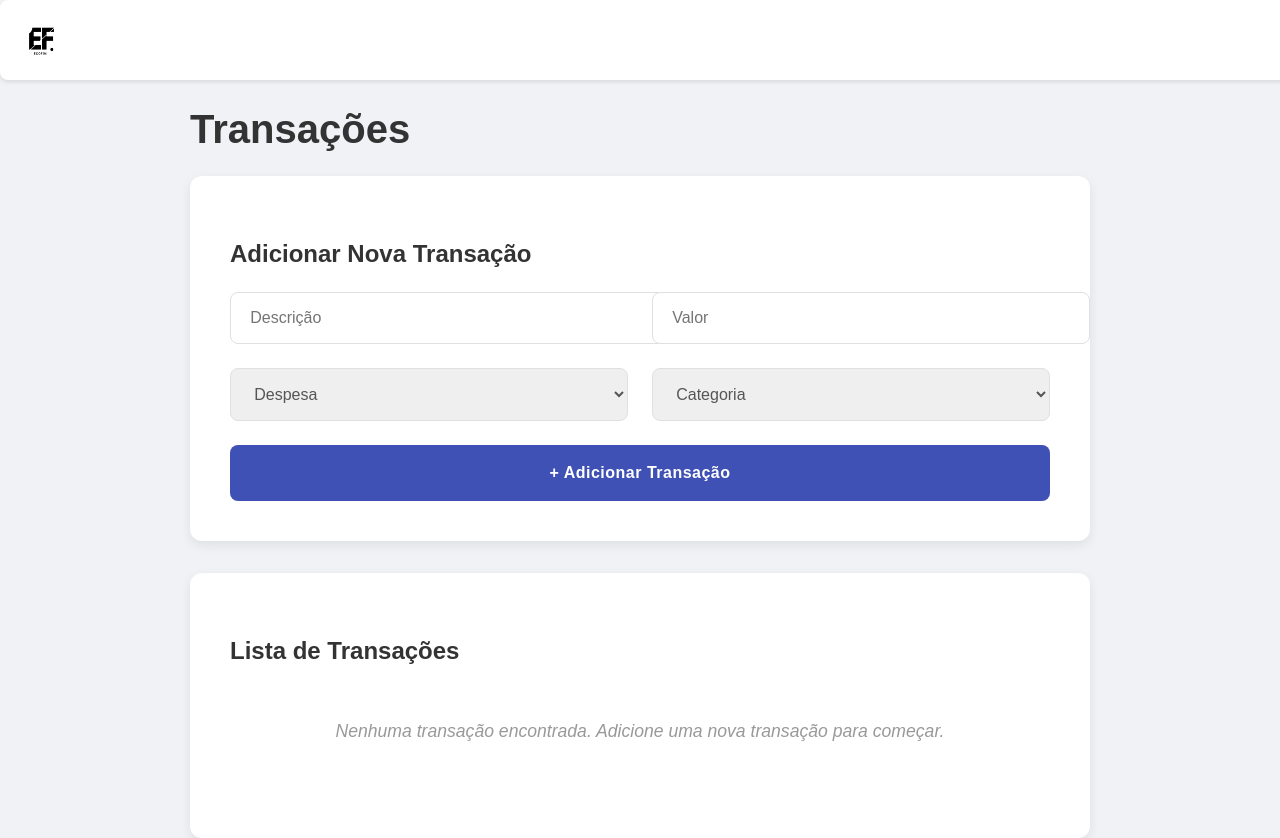
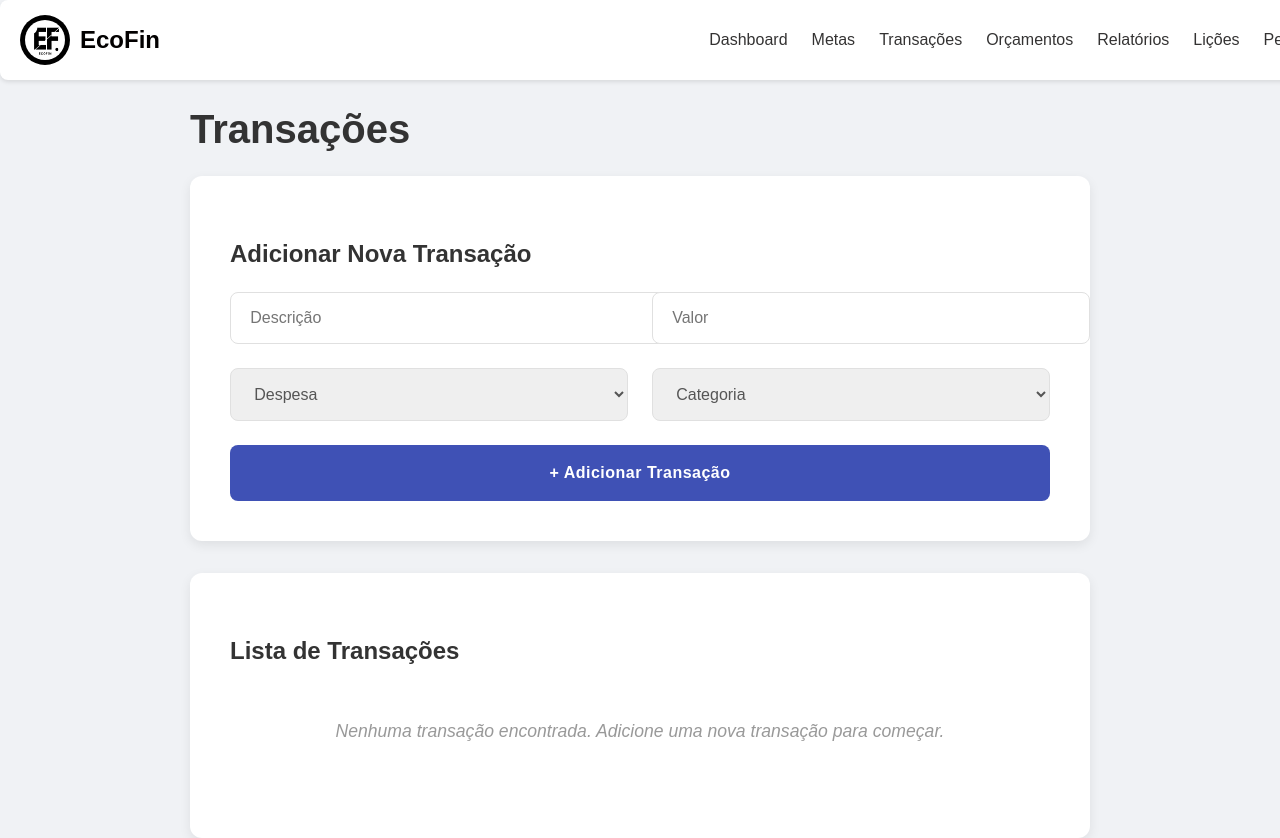
Before and after one commit to Projeto-EcoFin/EcoFin, a React (Vite) app: page /transacoes in a window 1280 px wide. Shown: the top 838 px of the page. Built offline with nearby package versions, Linux system fonts and the light colour scheme.

Commit message:
mudando o header

```diff
--- a/src/components/AddTransactionForm.jsx
+++ b/src/components/AddTransactionForm.jsx
@@ -4,7 +4,7 @@ import './AddTransactionForm.css';
 const AddTransactionForm = ({ onAddTransaction }) => {
   const [description, setDescription] = useState('');
   const [value, setValue] = useState('');
-  const [type, setType] = useState('despesa'); // Mudei o padrão para despesa
+  const [type, setType] = useState('despesa');
   const [category, setCategory] = useState('');
 
   const handleSubmit = (e) => {
--- a/src/components/Header.css
+++ b/src/components/Header.css
@@ -1,6 +1,6 @@
 .header {
   background-color: #3f51b5;
-  color: #4682B4;
+  color: #3f51b5;
   display: flex;
   justify-content: space-between;
   align-items: center;
@@ -12,16 +12,17 @@
   align-items: center;
 }
 
-.logo {
-  background-color: white;
-  color: #3f51b5;
-  font-weight: bold;
-  padding: 0.5rem;
-  border-radius: 5px;
-  margin-right: 0.5rem;
+.logo-image {
+  width: 60px;
+  height: auto;
+  margin-right: 0.75rem;
+  background-color: #000000;
+  border-radius: 50%;
+  padding: 5px;
 }
 
 .app-name {
+  color: #020000;
   font-size: 1.5rem;
   font-weight: bold;
 }
@@ -30,17 +31,18 @@
   list-style: none;
   display: flex;
   gap: 1.5rem;
+  margin: 0;
+  padding: 0;
 }
 
 .navbar a {
-  color: white;
+  color: #020000;
   text-decoration: none;
   font-weight: 500;
+  opacity: 0.8;
+  transition: opacity 0.3s;
 }
 
-.logo-image {
-  width: 60px;
-  height: auto;
-  margin-right: 0.75rem;
-  border-radius: 5px;
+.navbar a:hover {
+  opacity: 1;
 }
--- a/src/view/RegisterPage.jsx
+++ b/src/view/RegisterPage.jsx
@@ -1,7 +1,7 @@
 import React from 'react';
 import { useNavigate } from 'react-router-dom';
 import './RegisterPage.css';
-import logoImage from '../assets/logo.png';
+import Header from '../components/Header';
 
 const RegisterPage = () => {
   const navigate = useNavigate();
@@ -13,19 +13,16 @@ const RegisterPage = () => {
 
   return (
     <div className="register-container">
-       <header className="header">
-                        <div className="logo-container">
-                         <img src={logoImage} alt="EcoFin Logo" className="logo-image" />
-                          <span className="app-name">EcoFin</span>
-                        </div>
-                        <nav className="navbar">
-                        </nav>
-                      </header>
+      <Header />
+
       <div className="register-box">
         <h2>Crie sua conta</h2>
-        <p>Já possui uma conta? <a href="#" onClick={handleLoginRedirect}>
+        <p>
+          Já possui uma conta?{" "}
+          <a href="#" onClick={handleLoginRedirect}>
             Entre aqui
-          </a>.</p>
+          </a>.
+        </p>
 
         <form>
           <div className="input-group">
@@ -50,7 +47,9 @@ const RegisterPage = () => {
 
           <div className="terms-checkbox">
             <input type="checkbox" id="terms" />
-            <label htmlFor="terms">Eu concordo com os termos de serviço e política de privacidade</label>
+            <label htmlFor="terms">
+              Eu concordo com os termos de serviço e política de privacidade
+            </label>
           </div>
 
           <button type="submit" className="register-button">
```
Also changed, not shown: src/App.jsx (+2 -7 lines), 1 other file (tests, documents, lock files or other folders).
